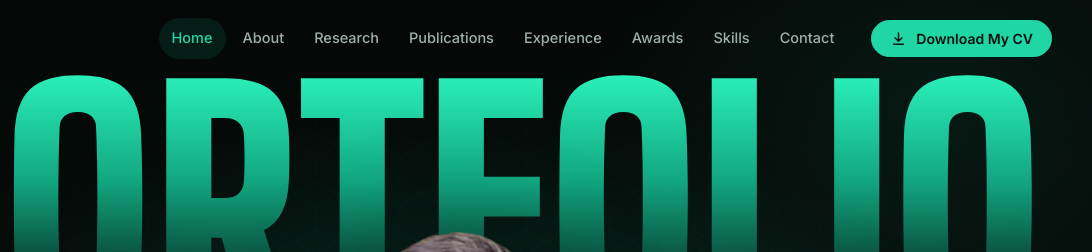
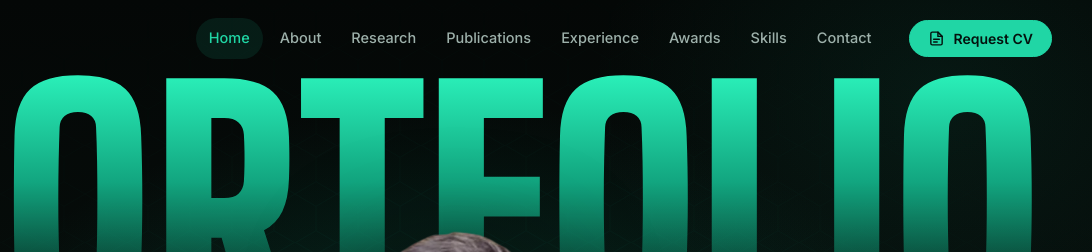
Before and after one commit to jubayerahmedtalha94-eng/portfolio, a plain HTML site: page index.html in a window 1280 px wide. Shown: the top 252 px of the page, 188-1280 px from the left. Drawn offline with nearby package versions, Linux system fonts and the light colour scheme.

Commit message:
Switch CV buttons to Request CV and remove public CV file
Co-Authored-By: Claude Fable 5.2 <noreply@anthropic.com>

```diff
--- a/index.html
+++ b/index.html
@@ -349,9 +349,9 @@ footer .container{display:flex;justify-content:space-between;gap:10px;flex-wrap:
       <a href="#skills">Skills</a>
       <a href="#contact">Contact</a>
     </nav>
-    <a class="btn btn-sm" href="assets/Jubayer-Ahmed-CV.pdf" download>
-      <svg viewBox="0 0 24 24" fill="none" stroke="currentColor" stroke-width="2" stroke-linecap="round" stroke-linejoin="round"><path d="M12 4v11M7 11l5 5 5-5M5 20h14"/></svg>
-      Download My CV
+    <a class="btn btn-sm" href="mailto:jubayerahmedtalha94@gmail.com?subject=CV%20request">
+      <svg viewBox="0 0 24 24" fill="none" stroke="currentColor" stroke-width="2" stroke-linecap="round" stroke-linejoin="round"><path d="M14 3H6a2 2 0 0 0-2 2v14a2 2 0 0 0 2 2h12a2 2 0 0 0 2-2V9z"/><path d="M14 3v6h6M8 13h8M8 17h5"/></svg>
+      Request CV
     </a>
     <button class="burger" id="burger" type="button" aria-label="Open menu" aria-expanded="false" aria-controls="navLinks">
       <svg viewBox="0 0 24 24" fill="none" stroke="currentColor" stroke-width="2" stroke-linecap="round"><path d="M4 7h16M4 12h16M4 17h16"/></svg>
@@ -436,7 +436,7 @@ footer .container{display:flex;justify-content:space-between;gap:10px;flex-wrap:
       <div class="row">
         <a class="btn" href="mailto:jubayerahmedtalha94@gmail.com">
           <svg viewBox="0 0 24 24" fill="none" stroke="currentColor" stroke-width="2" stroke-linecap="round" stroke-linejoin="round"><rect x="3" y="5" width="18" height="14" rx="2"/><path d="m3 7 9 6 9-6"/></svg>Email me</a>
-        <a class="btn btn-outline" href="assets/Jubayer-Ahmed-CV.pdf" download><svg viewBox="0 0 24 24" fill="none" stroke="currentColor" stroke-width="2" stroke-linecap="round" stroke-linejoin="round"><path d="M12 4v11M7 11l5 5 5-5M5 20h14"/></svg>Download My CV</a>
+        <a class="btn btn-outline" href="mailto:jubayerahmedtalha94@gmail.com?subject=CV%20request"><svg viewBox="0 0 24 24" fill="none" stroke="currentColor" stroke-width="2" stroke-linecap="round" stroke-linejoin="round"><path d="M14 3H6a2 2 0 0 0-2 2v14a2 2 0 0 0 2 2h12a2 2 0 0 0 2-2V9z"/><path d="M14 3v6h6M8 13h8M8 17h5"/></svg>Request CV</a>
       </div>
     </div>
   </div>
@@ -741,10 +741,10 @@ footer .container{display:flex;justify-content:space-between;gap:10px;flex-wrap:
       <div>
         <div class="eyebrow">Contact</div>
         <h2 class="title">Let's work <em>together.</em></h2>
-        <p>I'm open to research collaborations, summer research and internship positions, and conversations about graduate study.</p>
+        <p>I'm open to research collaborations, summer research and internship positions, and conversations about graduate study. My CV and references are available on request.</p>
         <a class="btn" href="mailto:jubayerahmedtalha94@gmail.com">
           <svg viewBox="0 0 24 24" fill="none" stroke="currentColor" stroke-width="2" stroke-linecap="round" stroke-linejoin="round"><rect x="3" y="5" width="18" height="14" rx="2"/><path d="m3 7 9 6 9-6"/></svg>Send me an email</a>
-        <a class="btn btn-outline" style="margin-left:8px" href="assets/Jubayer-Ahmed-CV.pdf" download><svg viewBox="0 0 24 24" fill="none" stroke="currentColor" stroke-width="2" stroke-linecap="round" stroke-linejoin="round"><path d="M12 4v11M7 11l5 5 5-5M5 20h14"/></svg>Download My CV</a>
+        <a class="btn btn-outline" style="margin-left:8px" href="mailto:jubayerahmedtalha94@gmail.com?subject=CV%20request"><svg viewBox="0 0 24 24" fill="none" stroke="currentColor" stroke-width="2" stroke-linecap="round" stroke-linejoin="round"><path d="M14 3H6a2 2 0 0 0-2 2v14a2 2 0 0 0 2 2h12a2 2 0 0 0 2-2V9z"/><path d="M14 3v6h6M8 13h8M8 17h5"/></svg>Request CV</a>
       </div>
       <div class="links">
         <a class="link-row" href="mailto:jubayerahmedtalha94@gmail.com"><span class="ico"><svg viewBox="0 0 24 24" fill="none" stroke="currentColor" stroke-width="2" stroke-linecap="round" stroke-linejoin="round"><rect x="3" y="5" width="18" height="14" rx="2"/><path d="m3 7 9 6 9-6"/></svg></span><div><small>Email</small><span>jubayerahmedtalha94@gmail.com</span></div><span class="arrow">&rarr;</span></a>
```
Also changed, not shown: 1 other file.
